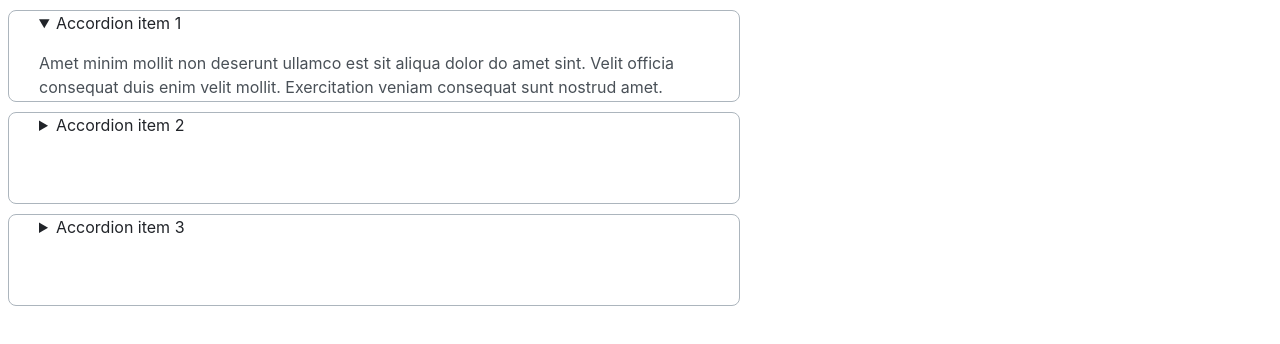
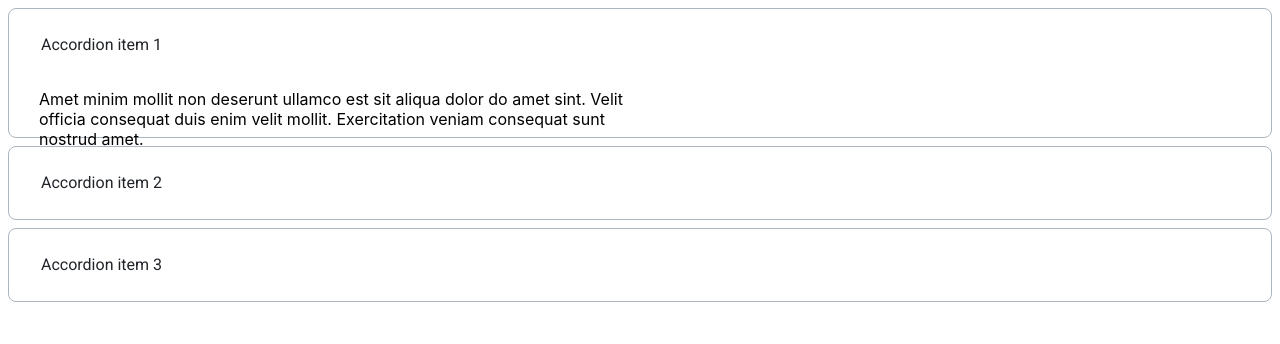
Before and after one commit to js-tasks-ru/htmlcss-20230124_kira-ismailova, a website: page 03-lection1/02-accordion/index.html in a window 1280 px wide. Both pictures are taken after a click on the heading "Accordion item 1". Drawn offline with Linux system fonts and the light colour scheme.

Commit message:
accordion is fixed

```diff
--- a/03-lection1/02-accordion/accordion.css
+++ b/03-lection1/02-accordion/accordion.css
@@ -1,35 +1,38 @@
-/* Стилизация аккордеона */
-.accordion {
-    margin-top: 10px;
-    width: 730px;
-    height: 90px;
-    left: 544px;
-    top: 227px;
-    background: #FFFFFF;
+.accordion__item {
+    box-sizing: border-box;
+    margin-bottom: 8px;
+    border-radius: 8px;
     border: 1px solid #ACB5BD;
-    border-radius: 8px;
-  }
+}
+
+.accordion__item:last-child {
+    margin-bottom: 0px;
+}
 
 .accordion__summary {
-    padding-left: 30px;
-    width: 158.86px;
-    height: 24px;
-    left: 576px;
-    top: 99px;
-    font-family: 'Inter';
-    font-style: normal;
-    font-weight: 400;
+    display: block;
+    padding: 24px 32px;
+    cursor: pointer;
+    outline: none;
     font-size: 16px;
     line-height: 24px;
     color: #212429;
 }
 
-.accordion__text {
-    padding-left: 30px;
+.accordion__item[open] .accordion__summary {
+    padding-bottom: 16px;
+}
+
+.according__content {
+    position: relative;
+    box-sizing: border-box;
+    width: 650px;
+    height: 48px;
+}
+
+
+.according__text {
     font-family: 'Inter';
     font-style: normal;
-    font-weight: 400;
-    font-size: 16px;
-    line-height: 24px;
-    color: #495057;
+    padding-left: 30px;
 }
--- a/03-lection1/02-accordion/index.html
+++ b/03-lection1/02-accordion/index.html
@@ -6,29 +6,37 @@
         <link rel="stylesheet" href="./accordion.css">
     </head>
     <body>
-        <details class="accordion">
+      <div class="accordion">
+        <details class="accordion__item">
             <summary class="accordion__summary">
                 Accordion item 1
             </summary>
-            <p class="accordion__text">
+            <div class="according__content">
+                <p class="according__text">
                     Amet minim mollit non deserunt ullamco est sit aliqua dolor do amet sint. Velit officia consequat duis enim velit mollit. Exercitation veniam consequat sunt nostrud amet.
                 </p>
+            </div>
         </details>
-        <details class="accordion">
+        <details class="accordion__item">
             <summary class="accordion__summary">
                 Accordion item 2
             </summary>
-            <p class="accordion__text">
+            <div class="according__content">
+                <p class="according__text">
                     Amet minim mollit non deserunt ullamco est sit aliqua dolor do amet sint. Velit officia consequat duis enim velit mollit. Exercitation veniam consequat sunt nostrud amet.
                 </p>
+            </div>
         </details>
-        <details class="accordion">
+        <details class="accordion__item">
             <summary class="accordion__summary">
                 Accordion item 3
             </summary>
-            <p class="accordion__text">
+            <div class="according__content">
+                <p class="according__text">
                     Amet minim mollit non deserunt ullamco est sit aliqua dolor do amet sint. Velit officia consequat duis enim velit mollit. Exercitation veniam consequat sunt nostrud amet.
                 </p>
+            </div>
         </details>
+      </div>
     </body>
 </html>
```
Lines whose indentation alone changed are shown as unchanged.
